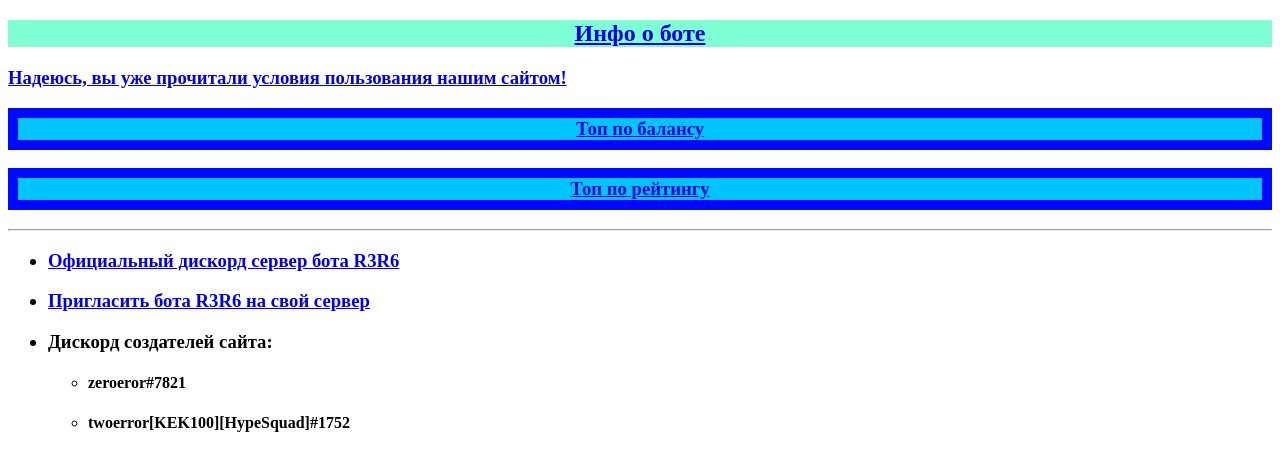
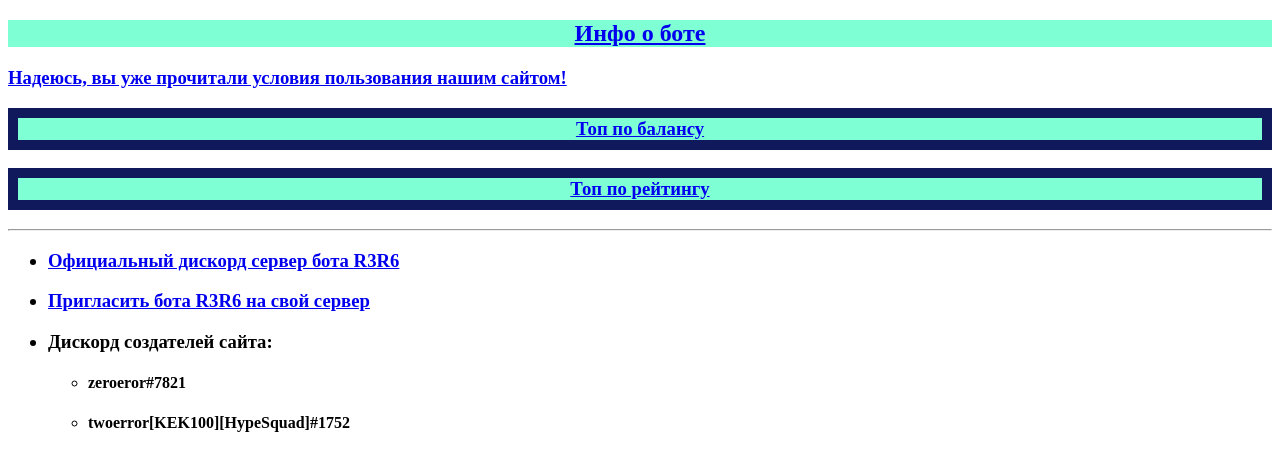
Before and after one commit to twoerror/twoerror.github.io, a plain HTML site: page index.html in a window 1280 px wide. Drawn offline with Linux system fonts and the light colour scheme.

Commit message:
Update style.css

```diff
--- a/style.css
+++ b/style.css
@@ -1,9 +1,3 @@
-[class="l_centr"]{
-    	color: red;
-	background-color: #00c4ff;
-    	border: 10px solid #0008ff;
-	margin-left:0px;
-}
 [class="topbablo"]{
 	color:red;
 }
@@ -17,6 +11,12 @@
     	color: grey;
 	background-color: #7FFFD4;
     	border: 0px solid #0f195c;
+	margin-left:0px;
+}
+[class="l_centr"]{
+    	color: grey;
+	background-color: #7FFFD4;
+    	border: 10px solid #0f195c;
 	margin-left:0px;
 }
 
```
